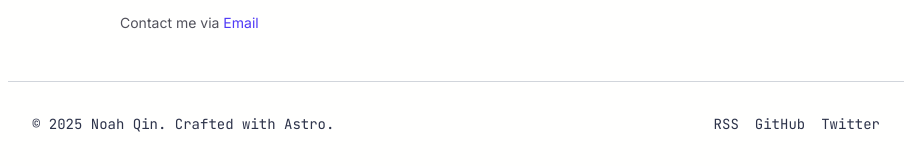
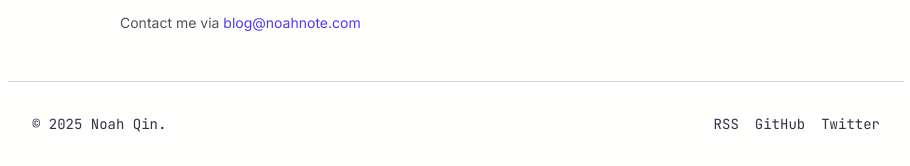
Before and after one commit to noah-qin/personal-blog, an Astro site: page /about in a window 1280 px wide. Shown: the part 1502-1668 px from the top of the page, without its empty margins (184-1094 px from the left). Built offline with nearby package versions, Linux system fonts and the light colour scheme; Astro itself is replaced by a stand-in of ours.

Commit message:
chore: Update contact email address and simplify footer text.

```diff
--- a/src/components/CommandMenu.tsx
+++ b/src/components/CommandMenu.tsx
@@ -102,7 +102,7 @@ export const CommandMenu = () => {
                                 Twitter
                             </Command.Item>
                             <Command.Item
-                                onSelect={() => runCommand(() => window.location.href = "mailto:contact@noahqin.com")}
+                                onSelect={() => runCommand(() => window.location.href = "mailto:blog@noahnote.com")}
                                 className="flex items-center px-2 py-2 text-sm text-[var(--color-text-main)] rounded-md hover:bg-[var(--color-bg)] hover:text-[var(--color-primary)] cursor-pointer transition-colors"
                             >
                                 Email
--- a/src/layouts/Layout.astro
+++ b/src/layouts/Layout.astro
@@ -158,7 +158,7 @@ Preload Fonts (Inter & JetBrains Mono) -->
                 class="flex flex-col md:flex-row justify-between items-center gap-4"
             >
                 <p>
-                    &copy; {new Date().getFullYear()} Noah Qin. Crafted with Astro.
+                    &copy; {new Date().getFullYear()} Noah Qin.
                 </p>
                 <div class="flex gap-4">
                     <a
--- a/src/pages/about.astro
+++ b/src/pages/about.astro
@@ -107,9 +107,9 @@ import Timeline from "../components/Timeline.astro";
             </div>
             <p class="mt-4 text-sm text-zinc-600 dark:text-zinc-500">
                 Contact me via <a
-                    href="mailto:contact@noahqin.com"
+                    href="mailto:blog@noahnote.com"
                     class="text-indigo-600 dark:text-indigo-400 hover:text-indigo-500 dark:hover:text-indigo-300 transition-colors"
-                    >Email</a
+                    >blog@noahnote.com</a
                 >
             </p>
         </section>
```
